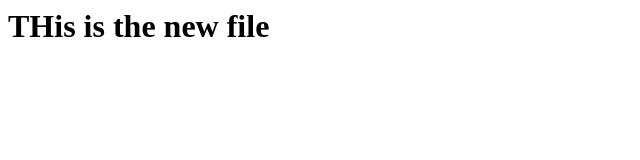
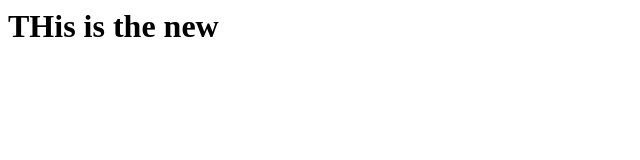
Before and after one commit to thetrailblazer4/git_demo_1, a plain HTML site: page index.html in a window 1280 px wide. Shown: the whole page, without its empty margins (0-640 px from the left). Drawn offline with Linux system fonts and the light colour scheme.

Commit message:
modified index.html

```diff
--- a/index.html
+++ b/index.html
@@ -1 +1 @@
-<h1>THis is the new file</h1>
+<h1>THis is the new</h1>
```
